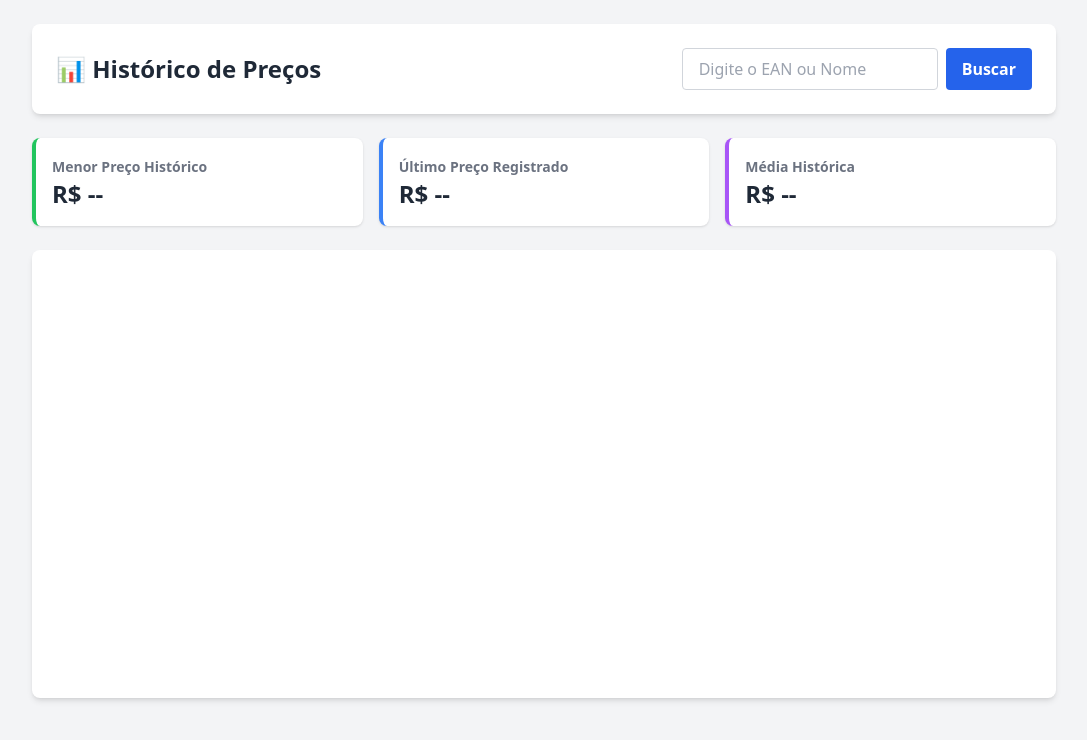
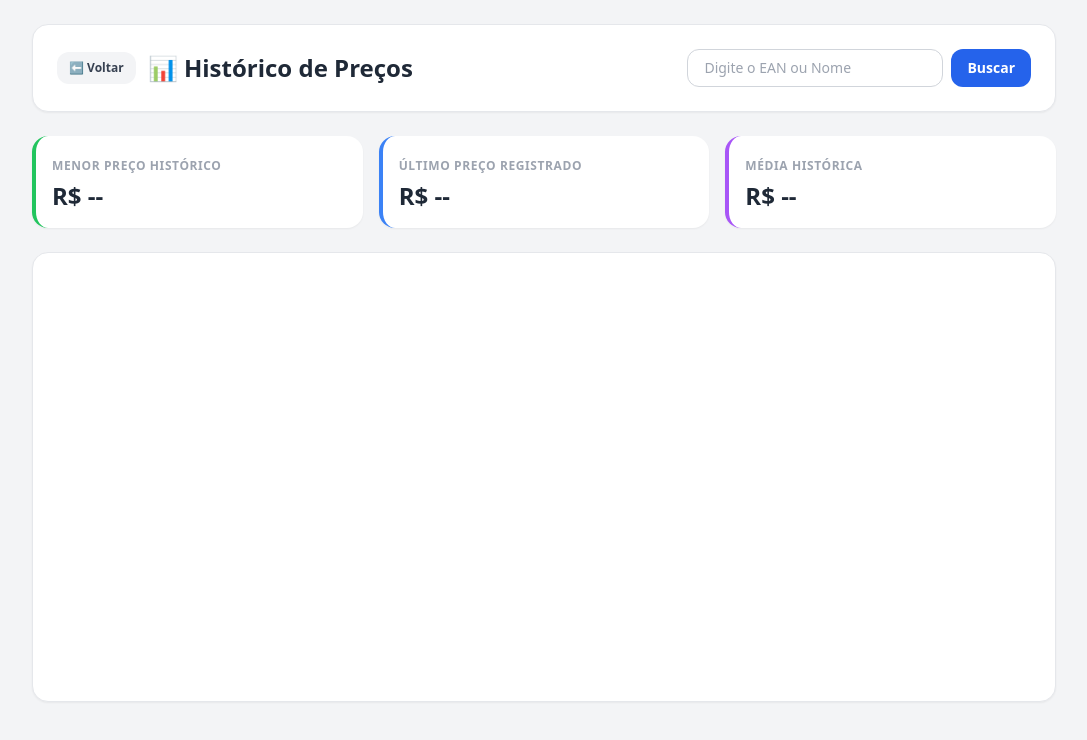
Before and after one commit to andrefernandes3/app_list_compras, a website: page frontend/historico.html in a window 1280 px wide. Shown: the whole page, without its empty margins (96-1183 px from the left). Drawn offline with nearby package versions, Linux system fonts and the light colour scheme.

Commit message:
historico v1

```diff
--- a/frontend/historico.html
+++ b/frontend/historico.html
@@ -1,49 +1,48 @@
 <!DOCTYPE html>
 <html lang="pt-BR">
-
 <head>
     <meta charset="UTF-8">
     <meta name="viewport" content="width=device-width, initial-scale=1.0">
     <title>Histórico de Preços</title>
-    <!-- Tailwind CSS para estilização rápida -->
     <script src="https://cdn.tailwindcss.com"></script>
-    <!-- Chart.js para renderização do gráfico -->
     <script src="https://cdn.jsdelivr.net/npm/chart.js"></script>
 </head>
-
 <body class="bg-gray-100 p-6">
 
     <div class="max-w-5xl mx-auto space-y-6">
 
-        <!-- Header e Busca -->
-        <div class="bg-white p-6 rounded-lg shadow-md flex flex-col md:flex-row gap-4 justify-between items-center">
-            <h1 class="text-2xl font-bold text-gray-800">📊 Histórico de Preços</h1>
+        <!-- Header e Voltar -->
+        <div class="bg-white p-6 rounded-2xl shadow-sm flex flex-col md:flex-row gap-4 justify-between items-center border border-gray-200">
+            <div class="flex items-center gap-3">
+                <a href="index.html" class="bg-gray-100 hover:bg-gray-200 text-gray-700 px-3 py-2 rounded-xl text-xs font-bold transition">
+                    ⬅️ Voltar
+                </a>
+                <h1 class="text-2xl font-bold text-gray-800">📊 Histórico de Preços</h1>
+            </div>
             <div class="flex gap-2 w-full md:w-auto">
-                <input type="text" id="inputEan" placeholder="Digite o EAN ou Nome"
-                    class="border border-gray-300 rounded px-4 py-2 w-full md:w-64 focus:outline-none focus:ring-2 focus:ring-blue-500">
-                <button onclick="carregarHistorico()"
-                    class="bg-blue-600 hover:bg-blue-700 text-white font-semibold px-4 py-2 rounded transition">Buscar</button>
+                <input type="text" id="inputEan" placeholder="Digite o EAN ou Nome" class="border border-gray-300 rounded-xl px-4 py-2 w-full md:w-64 focus:outline-none focus:ring-2 focus:ring-blue-500 text-sm">
+                <button onclick="carregarHistorico()" class="bg-blue-600 hover:bg-blue-700 text-white font-bold px-4 py-2 rounded-xl text-sm transition">Buscar</button>
             </div>
         </div>
 
         <!-- Cards de Métricas -->
         <div class="grid grid-cols-1 md:grid-cols-3 gap-4">
-            <div class="bg-white p-4 rounded-lg shadow border-l-4 border-green-500">
-                <span class="text-sm text-gray-500 font-semibold">Menor Preço Histórico</span>
-                <p id="cardMenorPreco" class="text-2xl font-bold text-gray-800">R$ --</p>
+            <div class="bg-white p-4 rounded-2xl shadow-sm border-l-4 border-green-500">
+                <span class="text-xs text-gray-400 font-bold uppercase tracking-wider">Menor Preço Histórico</span>
+                <p id="cardMenorPreco" class="text-2xl font-black text-gray-800 mt-1">R$ --</p>
             </div>
-            <div class="bg-white p-4 rounded-lg shadow border-l-4 border-blue-500">
-                <span class="text-sm text-gray-500 font-semibold">Último Preço Registrado</span>
-                <p id="cardUltimoPreco" class="text-2xl font-bold text-gray-800">R$ --</p>
+            <div class="bg-white p-4 rounded-2xl shadow-sm border-l-4 border-blue-500">
+                <span class="text-xs text-gray-400 font-bold uppercase tracking-wider">Último Preço Registrado</span>
+                <p id="cardUltimoPreco" class="text-2xl font-black text-gray-800 mt-1">R$ --</p>
             </div>
-            <div class="bg-white p-4 rounded-lg shadow border-l-4 border-purple-500">
-                <span class="text-sm text-gray-500 font-semibold">Média Histórica</span>
-                <p id="cardMediaPreco" class="text-2xl font-bold text-gray-800">R$ --</p>
+            <div class="bg-white p-4 rounded-2xl shadow-sm border-l-4 border-purple-500">
+                <span class="text-xs text-gray-400 font-bold uppercase tracking-wider">Média Histórica</span>
+                <p id="cardMediaPreco" class="text-2xl font-black text-gray-800 mt-1">R$ --</p>
             </div>
         </div>
 
         <!-- Container do Gráfico -->
-        <div class="bg-white p-6 rounded-lg shadow-md">
+        <div class="bg-white p-6 rounded-2xl shadow-sm border border-gray-200">
             <canvas id="graficoPrecos" class="w-full max-h-[400px]"></canvas>
         </div>
 
@@ -53,13 +52,11 @@
         let meuGrafico = null;
 
         const coresLojas = {
-            'Atacadão': '#e11d48',  // Vermelho
-            "Sam's Club": '#2563eb' // Azul
+            'Atacadão': '#e11d48',
+            "Sam's Club": '#2563eb'
         };
 
-        // =========================================================================
-        // 1. TRATAMENTO DO PASSO 2 (OPÇÃO B): Busca automática via URL ao carregar
-        // =========================================================================
+        // Captura o EAN/Nome vindo do botão da Opção B
         window.addEventListener('DOMContentLoaded', () => {
             const urlParams = new URLSearchParams(window.location.search);
             const eanParam = urlParams.get('ean');
@@ -69,7 +66,7 @@
 
             if (valorBusca) {
                 document.getElementById('inputEan').value = valorBusca;
-                carregarHistorico(); // Executa a busca automaticamente
+                carregarHistorico();
             }
         });
 
@@ -114,7 +111,6 @@
 
             if (meuGrafico) meuGrafico.destroy();
 
-            // Extrai as datas únicas e formatadas
             const datasUnicas = [...new Set(dados.map(d => new Date(d.data_verificacao).toLocaleDateString('pt-BR')))];
             const lojas = [...new Set(dados.map(d => d.loja))];
 
@@ -126,13 +122,7 @@
                     borderColor: coresLojas[loja] || '#6b7280',
                     backgroundColor: coresLojas[loja] || '#6b7280',
                     fill: false,
-
-                    // =========================================================================
-                    // 2. TRATAMENTO DO PASSO 2 (MELHORIA): Gráfico em Degrau (Stepped)
-                    // Mantém o valor constante entre os dias em que não houve gravação
-                    // =========================================================================
-                    stepped: true,
-
+                    stepped: true, // Gráfico em degrau (mantém o valor estático até a próxima mudança)
                     data: datasUnicas.map(dataStr => {
                         const registro = dadosLoja.find(d => new Date(d.data_verificacao).toLocaleDateString('pt-BR') === dataStr);
                         return registro ? registro.preco : null;
```
Also changed, not shown: frontend/index.html (+27 -45 lines), frontend/script.js (+8 -1 lines).
